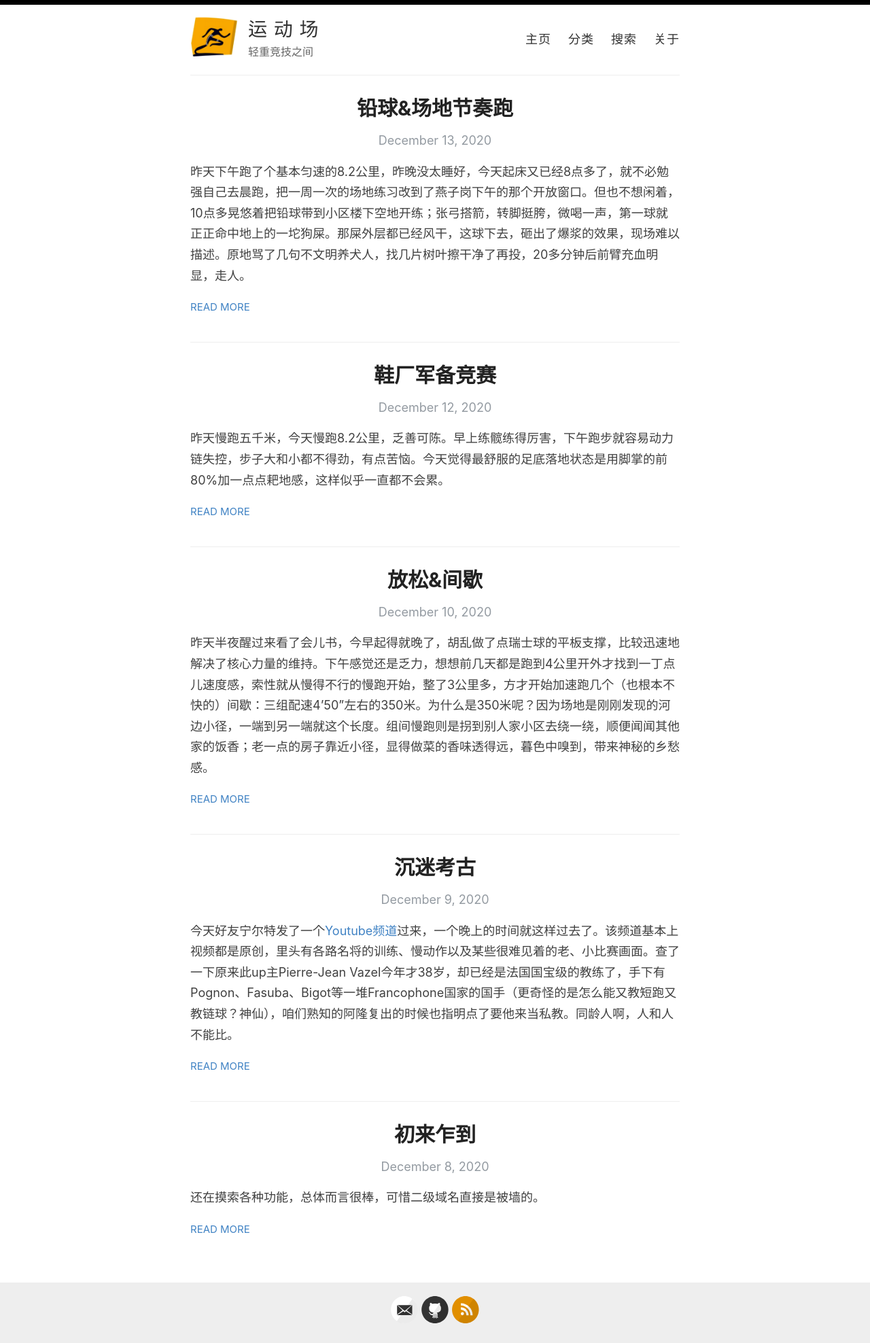
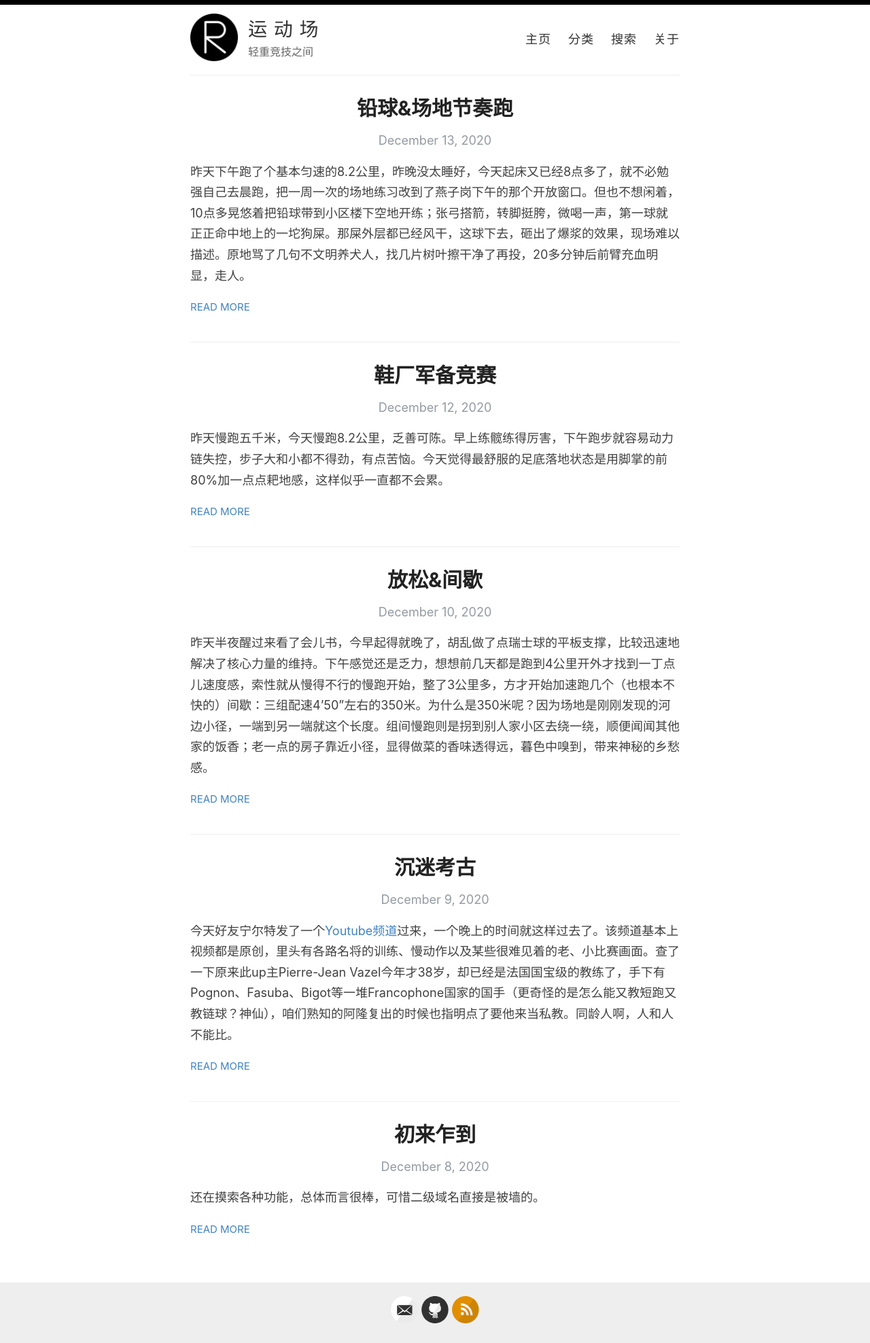
Before and after one commit to athletik/athletik.github.io, a Jekyll site: the page built from index.html, in a window 1280 px wide. Shown: the whole page at 68% size. Built offline with Jekyll 4.4.1, drawn with Linux system fonts in a browser that asks for light colours; the list of posts is cut into pages by our own code.

Commit message:
Update _config.yml

```diff
--- a/_config.yml
+++ b/_config.yml
@@ -12,7 +12,7 @@ author: Wei
 description: 轻重竞技之间
 
 # URL of your avatar or profile pic (you could use your GitHub profile pic)
-avatar: /images/athletics.png
+avatar: /images/reverie.png
 
 #
 # Flags below are optional
```
